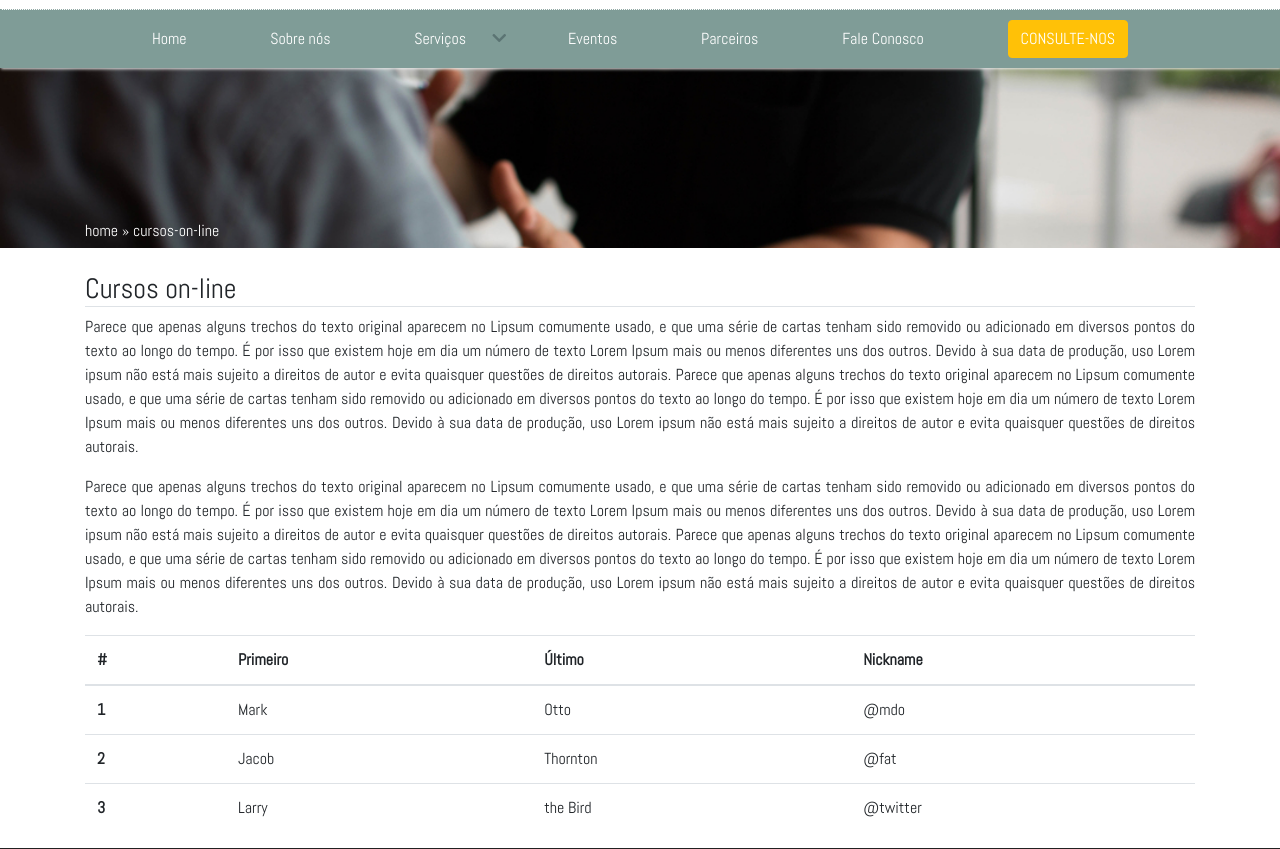
After one commit to bladellano/navbar-scroll-width, a PHP site: page /cursos-on-line in a window 1280 px wide. The commit adds this page. Shown: the part 317-1166 px from the top of the page. Run offline with PHP 8.4, Linux system fonts and the light colour scheme; style sheets or scripts are compiled from the project's sources; some libraries are stand-ins or nearby versions.

Commit message:
Trocando a fonte, ajustando menu com a cor, etc

```diff
--- a/assets/css/style.css
+++ b/assets/css/style.css
@@ -3,12 +3,10 @@ Folha de estilo criado  - Template para Instituições Educacionais
 By Caio Dellano 15/12/2019
 Desenvolvimento FireFly
 */
-@import url('https://fonts.googleapis.com/css?family=Open+Sans:300,400,700&display=swap');
+/* @import url('https://fonts.googleapis.com/css?family=Open+Sans:300,400,700&display=swap'); */
+@import url('https://fonts.googleapis.com/css?family=Abel&display=swap');
 /* Definindo cores */
 :root{
-  /* Paideia Educacional */
-  /* #7F9C97 */
-  /* #273A40 */
   --cor-color-principal : #7F9C97;
   --cor-color-secundaria: #273A40;
   --cor-bg-principal    : #FFFFFF;
@@ -17,9 +15,39 @@ Desenvolvimento FireFly
 * {
     padding    : 0px;
     margin     : 0px;
-    font-family: 'Open Sans', sans-serif;
+    /* font-family: 'Open Sans', sans-serif; */
+    font-family: 'Abel', sans-serif;
     box-sizing : border-box;
+    font-size:16px;
 }
+/* Personalizando arrows do slick */
+.slick-next.slick-arrow,.slick-prev.slick-arrow{
+    outline: 0;
+}
+.slick-prev:before, .slick-next:before {
+    font-family: "slick";
+    font-size: 40px;
+    line-height: 1;
+    color: #FFF;
+    opacity: 0.75;
+}
+
+.slick-prev:before { content: "‹"; }
+[dir="rtl"] .slick-prev:before {
+    content: "›";
+}
+
+[dir="rtl"] .slick-next {
+    left: -10px;
+    top: 70px;
+    right: auto;
+}
+.slick-next:before {
+ content: "›";
+}
+[dir="rtl"] .slick-next:before { content: "‹"; }
+/* Fim */
+
 .pg-default{
     margin-top: 10px;
 }
@@ -30,53 +58,53 @@ body {
 /* Personalizando botão subir topo. */
 .topo {
     background-color: var(--cor-color-principal);
-    width           : 30px;
-    height          : 30px;
-    color           : #FFF;
-    text-align      : center;
-    position        : fixed;
-    right           : 10px;
-    bottom          : 10px;
-    padding-top     : 2px;
-    cursor          : pointer;
-    z-index         : 4;
-    border-radius   : 4px;
+    width: 30px;
+    height: 30px;
+    color: #FFF;
+    text-align: center;
+    position: fixed;
+    right: 10px;
+    bottom: 10px;
+    padding-top: 2px;
+    cursor: pointer;
+    z-index: 4;
+    border-radius: 4px;
 }
 /* Personalizando botão bootstrap */
 .nav-links li a.btn.btn-success{
-    color         : #FFF ;
+    color: #FFF ;
 }
 .nav-links .btn.btn-success:hover{
     color:#FFF;
 }
 .btn.btn-outline-success,.btn.btn-outline-primary{
-    border        : solid 1px var(--cor-color-principal);
-    color         : var(--cor-color-principal);
+    border: solid 1px var(--cor-color-principal);
+    color: var(--cor-color-principal);
     text-transform: uppercase;
 }
 .btn.btn-outline-success:hover,.btn.btn-outline-primary:hover  {
-    border          : solid 1px var(--cor-color-principal);
+    border: solid 1px var(--cor-color-principal);
     background-color: var(--cor-color-principal);
-    color           : #FFF;
+    color: #FFF;
 }
 
 /*----------------------*/
 #information{
   background-color: var(--cor-bg-principal);
-  width           : 100%;
-  height          : 100%;
-  text-align      : center;
+  width: 100%;
+  height: 100%;
+  text-align: center;
 }
 #information p {
-    color         :#333;
+    color:#333;
     text-transform: uppercase;
-    font-size     : 64px;
-    margin-top    : 36px;
+    font-size: 64px;
+    margin-top: 36px;
 }
 #information p small{
-    color      :#666;
-    font-size  : 24px;
-    display    : block;
+    color:#666;
+    font-size: 24px;
+    display: block;
     font-weight: 300;
 }
 /*----------------------*/
@@ -86,7 +114,7 @@ body {
 }
 #sobre-nos p{
     text-align: right;
-    line-height   : 35px;
+    line-height: 35px;
     /* padding-bottom: 20px; */
 }
 #sobre-nos .row .col-md-6{
@@ -96,13 +124,13 @@ body {
     text-align: right;
 }
 #sobre-nos h2{
-    text-align    : center;
+    text-align: center;
     text-transform: uppercase;
-    font-size     : 26px;
+    font-size: 26px;
 }
 #sobre-nos hr{
   border: 2px solid var(--cor-color-principal);
-  width : 200px;
+  width: 200px;
   margin: 0 auto;
 }
 
@@ -112,17 +140,17 @@ body {
 }
 #eventos {
     background-color: var(--cor-color-principal);
-    width           : 100%;
-    padding-top     : 25px;
-    padding-bottom  : 20px;
+    width: 100%;
+    padding-top: 25px;
+    padding-bottom: 20px;
 }
 
 #eventos h2{
-    color         : #FFF;
-    font-size     : 26px;
+    color: #FFF;
+    font-size: 26px;
     text-transform: uppercase;
-    text-align    : center;
-    font-weight   : 300;
+    text-align: center;
+    font-weight: 300;
 }
 #eventos hr{
     border:var(--cor-color-secundaria) solid 2px;
@@ -144,6 +172,9 @@ body {
     color     : #333;
     font-size : 1.3em;
     text-align: right;
+}
+#services .container .row .col-md-6 .btn.btn-warning{
+ color:#FFF;
 }
 /*----------------------*/
 #links-services h2{
@@ -325,10 +356,8 @@ body {
     margin-bottom: 20px;
 }
 #paralax{
-<<<<<<< HEAD
- background-image     : url(../../assets/img/plateia-front.jpg);
-=======
-   background-image     : url(../../assets/img/plateia-front.jpg);
+
+   background-image     : url("../../assets/img/plateia-front.jpg");
    background-position  : center top;
    background-repeat    : no-repeat;
    background-size      : cover;
@@ -356,19 +385,7 @@ body {
 }
 /*----------------------*/
 .bg-paralax-pg-default{
- background-image     : url(../../assets/img/plateia.jpg);
->>>>>>> e8efe62bff143ece98b173c99b1a6967189bf18e
- background-position  : center top;
- background-repeat    : no-repeat;
- background-size      : cover;
- background-attachment: fixed;
- color                : #FFF;
- padding-top          : 100px;
- padding-bottom       : 100px;
-}
-/*----------------------*/
-.bg-paralax-pg-default{
-   background-image     : url(../../assets/img/plateia.jpg);
+    background-image     : url('../../assets/img/bg-pagina.jpg');
     background-position  : center top;
     background-repeat    : no-repeat;
     background-size      : cover;
@@ -376,14 +393,23 @@ body {
     color                : #FFF;
     padding-top          : 90px;
     padding-bottom       : 90px;
-   position             : relative;
+    position: relative;
 }
-.bg-paralax-pg-default h5{
-    /* background-color: #000; */
+
+.bg-paralax-pg-default h6{
     position: absolute;
     bottom: 0px;
 }
-
+.bg-paralax-pg-default .container h6 a{
+    color:#FFF;
+}
+.bg-paralax-pg-default .container h6 a:hover{
+    color:var(--cor-color-principal);
+}
+h3.border-bottom.border-gray{
+    margin-top: 24px;
+    /* background: #000; */
+}
 /*----------------------*/
 /* .wrap-slick{
     background-color: #EEE;
@@ -446,14 +472,14 @@ body {
     }
 
     .head .nav-menu {
-        z-index        : 1;
-        /* background     : var(--cor-color-principal); */
-        background     : #FFF;
-        padding        : 10px 0px;
-        text-align     : center;
-        position       : absolute;
-        display        : flex;
-        width          : 100%;
+        z-index: 1;
+        background: var(--cor-color-principal);
+        /* background: #FFF; */
+        /* padding: 10px 0px; */
+        text-align: center;
+        position: absolute;
+        display: flex;
+        width: 100%;
         justify-content: space-around;
         box-shadow: 1px 1px 3px #eee;
 
@@ -461,11 +487,11 @@ body {
 
     .nav-menu li {
         list-style-type: none;
-        display        : inline-block;
-        padding        : 10px 40px;
-        text-align     : center;
-        color          : #333;
-        font-size      : 18px;
+        display: inline-block;
+        padding: 10px 40px;
+        text-align: center;
+        color: #333;
+        font-size: 18px;
     }
 
     .burger {
@@ -474,11 +500,11 @@ body {
     }
 
     .burger div {
-        width           : 25px;
-        height          : 3px;
+        width: 25px;
+        height: 3px;
         background-color: #FFF;
-        margin          : 5px;
-        transition      : all 0.3s ease;
+        margin: 5px;
+        transition: all 0.3s ease;
     }
     /*----------------------*/
     .nav-links {
@@ -486,10 +512,12 @@ body {
         text-transform: /* uppercase */;
         margin-bottom : 0;
 
+
     }
 
     .nav-links a {
-        color          : var(--cor-color-secundaria);
+        /* color          : var(--cor-color-secundaria);  */
+        color          : #FFF;
         text-decoration: none;
         transition     : .2s;
     }
@@ -507,7 +535,8 @@ body {
         box-shadow   : 2px 2px 8px rgba(0, 0, 0, .1);
     }
     .sub-menu ul li a hr{
-        border       : 1px solid var(--cor-color-principal);
+        /* border       : 1px solid var(--cor-color-principal); */
+        border       : 1px solid #FFF;
         width        : 0;
         transition   : ease .2s;
         margin-bottom: -2px;
@@ -522,8 +551,9 @@ body {
     .nav-links li:hover .sub-menu{
         display    : block;
         position   : absolute;
-        /* background : var(--cor-color-principal); */
-        background : #FFF;
+        /* background : #FFF; */
+        background     : var(--cor-color-principal);
+
         margin-top : 10px;
         margin-left: -15px;
     }
@@ -543,9 +573,10 @@ body {
     }
     /*----------------------*/
     .fa.fa-chevron-down,.fa.fa-chevron-left{
-        color   : var(--cor-color-principal);
+        color: var(--cor-color-secundaria);
         position: relative;
-        left    : 22px;
+        left: 22px;
+        opacity: .4;
     }
     .fa.fa-chevron-left{
         display: none;
@@ -619,7 +650,7 @@ body {
         }
         .head .nav-menu {
             justify-content: space-between;
-            padding        : 10px 20px;
+            padding: 10px 20px;
         }
         .nav-menu li {
             border-left  : 0px;
--- a/index.php
+++ b/index.php
@@ -21,12 +21,9 @@ $app->get(
   }
 );
 
-$app->get(
-    '/proposta-pedagogica',
-    function (){
-        require_once("view/proposta-pedagogica.php");
-    }
-);
+$app->get('/assessoria',function (){require_once("view/assessoria.php");});
+$app->get('/consultoria',function (){require_once("view/consultoria.php");});
+$app->get('/cursos-on-line',function (){require_once("view/cursos-on-line.php");});
 
 $app->get(
   '/produtos',
--- a/view/_header.php
+++ b/view/_header.php
@@ -39,6 +39,26 @@
 <script async defer crossorigin="anonymous" src="https://connect.facebook.net/pt_BR/sdk.js#xfbml=1&version=v5.0"></script>
 
 <body>
+  <!-- Modal -->
+<div class="modal fade" id="modalExemplo" tabindex="-1" role="dialog" aria-labelledby="exampleModalLabel" aria-hidden="true">
+  <div class="modal-dialog" role="document">
+    <div class="modal-content">
+      <div class="modal-header">
+        <h5 class="modal-title" id="exampleModalLabel">Título do modal</h5>
+        <button type="button" class="close" data-dismiss="modal" aria-label="Fechar">
+          <span aria-hidden="true">&times;</span>
+        </button>
+      </div>
+      <div class="modal-body">
+        ...
+      </div>
+      <div class="modal-footer">
+        <button type="button" class="btn btn-secondary" data-dismiss="modal">Fechar</button>
+        <button type="button" class="btn btn-primary">Salvar mudanças</button>
+      </div>
+    </div>
+  </div>
+</div>
 
   <div class="container-fluid">
     <div class="row title">
@@ -46,11 +66,11 @@
        <a href="./"><img src="assets/img/logo_2.svg" alt=""></a>
      </div>
      <div class="col-md-2">
-<!--      <div class="custom">
+     <div class="custom">
       <i class="fas fa-map-marker-alt"></i>
       <h3>ENDEREÇO</h3>
       <h4>Av. Gentil Bittencourt 0000.</h4>
-    </div> -->
+    </div>
   </div>
   <div class="col-md-3">
    <div class="custom">
@@ -88,7 +108,7 @@
    <!-- <i class="fab fa-phoenix-framework logo-mobile" style="font-size: 30px; color:#FFF;"></i> -->
    <div class="logo-mobile"><img src="assets/img/logo_1.svg"></div>
    <ul class="nav-links">
-    <li><a href="#">Home</a></li>
+    <li><a href="./">Home</a></li>
     <li><a href="#sobre-nos">Sobre nós</a></li>
 
     <li>
@@ -97,16 +117,16 @@
       <i class="fa fa-chevron-down" aria-hidden="true"></i>
       <div class="sub-menu">
         <ul>
-          <li><a href="">Assessoria<hr></a></li>
-          <li><a href="">Consultoria<hr></a></li>
-          <!-- <li><a href="">Equipe<hr></a></li> -->
+          <li><a href="assessoria">Assessoria<hr></a></li>
+          <li><a href="consultoria">Consultoria<hr></a></li>
+          <li><a href="cursos-on-line">Cursos on-line<hr></a></li>
         </ul>
       </div>
     </li>
     <!-- <li><a href="#eventos">Eventos</a></li> -->
-    <li><a href="all-eventos">Eventos</a></li>
+    <li><a href="#eventos">Eventos</a></li>
 
-    <li><a href="#links-services">Parceiros</a></li>
+    <li><a href="#depoimentos">Parceiros</a></li>
     <!-- <li><a href="proposta-pedagogica">Proposta Pedagógica</a></li> -->
 <!--     <li>
      <i class="fa fa-chevron-left" aria-hidden="true"></i>
@@ -121,8 +141,8 @@
     </div>
   </li> -->
 
-  <li><a href="#footer">Contato</a></li>
-  <li><a class="btn btn-success" href="#">CONSULTE-NOS</a></li>
+  <li><a href="#paralax">Fale Conosco</a></li>
+  <li><a class="btn btn-warning" href="#" data-toggle="modal" data-target="#modalExemplo">CONSULTE-NOS</a></li>
 </ul>
 
 <div class="burger">
--- /dev/null
+++ b/view/cursos-on-line.php
@@ -0,0 +1,52 @@
+<?php include_once("_header.php"); ?>
+
+<!-- Efeito paralax -->
+<div class="bg-paralax-pg-default">
+  <div class="container">
+    <h6><a href="./">home</a> &raquo; <a href="cursos-on-line">cursos-on-line</a></h6>
+  </div>
+</div>
+
+<div class="container">
+
+    <h3 class="border-bottom border-gray">Cursos on-line</h3>
+
+    <p class="text-justify">Parece que apenas alguns trechos do texto original aparecem no Lipsum comumente usado, e que uma série de cartas tenham sido removido ou adicionado em diversos pontos do texto ao longo do tempo. É por isso que existem hoje em dia um número de texto Lorem Ipsum mais ou menos diferentes uns dos outros. Devido à sua data de produção, uso Lorem ipsum não está mais sujeito a direitos de autor e evita quaisquer questões de direitos autorais. Parece que apenas alguns trechos do texto original aparecem no Lipsum comumente usado, e que uma série de cartas tenham sido removido ou adicionado em diversos pontos do texto ao longo do tempo. É por isso que existem hoje em dia um número de texto Lorem Ipsum mais ou menos diferentes uns dos outros. Devido à sua data de produção, uso Lorem ipsum não está mais sujeito a direitos de autor e evita quaisquer questões de direitos autorais.
+    </p>
+    <p class="text-justify">Parece que apenas alguns trechos do texto original aparecem no Lipsum comumente usado, e que uma série de cartas tenham sido removido ou adicionado em diversos pontos do texto ao longo do tempo. É por isso que existem hoje em dia um número de texto Lorem Ipsum mais ou menos diferentes uns dos outros. Devido à sua data de produção, uso Lorem ipsum não está mais sujeito a direitos de autor e evita quaisquer questões de direitos autorais. Parece que apenas alguns trechos do texto original aparecem no Lipsum comumente usado, e que uma série de cartas tenham sido removido ou adicionado em diversos pontos do texto ao longo do tempo. É por isso que existem hoje em dia um número de texto Lorem Ipsum mais ou menos diferentes uns dos outros. Devido à sua data de produção, uso Lorem ipsum não está mais sujeito a direitos de autor e evita quaisquer questões de direitos autorais.
+    </p>
+    <table class="table">
+  <thead>
+    <tr>
+      <th scope="col">#</th>
+      <th scope="col">Primeiro</th>
+      <th scope="col">Último</th>
+      <th scope="col">Nickname</th>
+    </tr>
+  </thead>
+  <tbody>
+    <tr>
+      <th scope="row">1</th>
+      <td>Mark</td>
+      <td>Otto</td>
+      <td>@mdo</td>
+    </tr>
+    <tr>
+      <th scope="row">2</th>
+      <td>Jacob</td>
+      <td>Thornton</td>
+      <td>@fat</td>
+    </tr>
+    <tr>
+      <th scope="row">3</th>
+      <td>Larry</td>
+      <td>the Bird</td>
+      <td>@twitter</td>
+    </tr>
+  </tbody>
+</table>
+    <!-- </div> -->
+
+  </div>
+
+  <?php include_once("_footer.php"); ?>
```
Also changed, not shown: view/assessoria.php (added, +21 -0 lines), view/consultoria.php (added, +22 -0 lines), view/index.php (+17 -9 lines), assets/img/bg-pagina.jpg (added), assets/img/face-2.jpg (added), assets/img/face-3.jpg (added), assets/img/plateia.jpg. Lines whose indentation alone changed are shown as unchanged.
